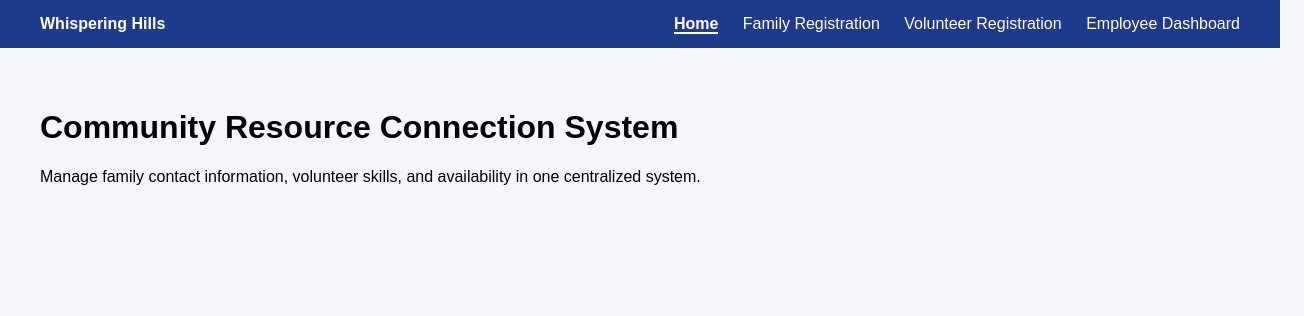
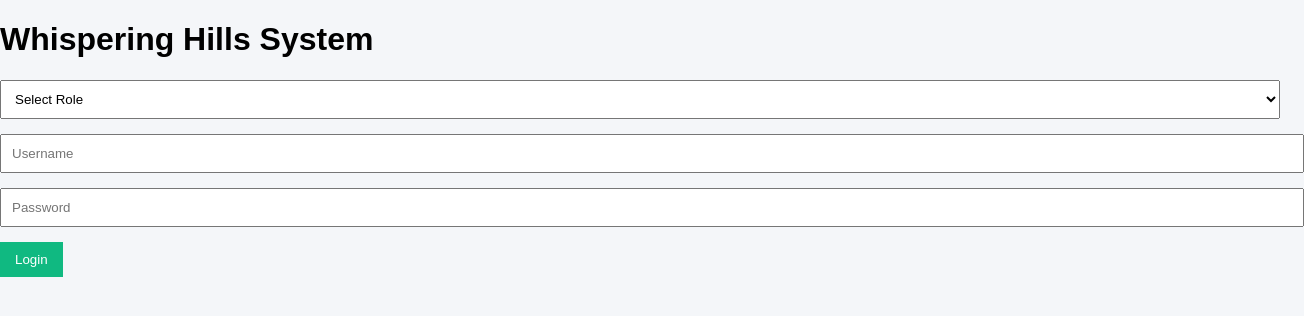
Before and after one commit to trisha3333333/CNIT280Prototype, a plain HTML site: page index.html in a window 1280 px wide. Shown: the whole page, 1304 px wide, since content can reach past the window. Drawn offline with Linux system fonts and the light colour scheme.

Commit message:
sprint 2 update

```diff
--- a/index.html
+++ b/index.html
@@ -1,29 +1,27 @@
 <!DOCTYPE html>
-<html lang="en">
+<html>
 <head>
     <meta charset="UTF-8">
-    <title>Whispering Hills</title>
+    <title>Whispering Hills Login</title>
     <link rel="stylesheet" href="css/style.css">
 </head>
 <body>
 
-<header class="navbar">
-    <div class="logo">Whispering Hills</div>
-    <nav>
-        <a href="index.html" class="active">Home</a>
-        <a href="family.html">Family Registration</a>
-        <a href="volunteer.html">Volunteer Registration</a>
-        <a href="dashboard.html">Employee Dashboard</a>
-    </nav>
-</header>
+<div class="login-container">
+    <h1>Whispering Hills System</h1>
 
-<main class="container">
-    <h1>Community Resource Connection System</h1>
-    <p>
-        Manage family contact information, volunteer skills,
-        and availability in one centralized system.
-    </p>
-</main>
+    <select id="roleSelect">
+        <option value="">Select Role</option>
+        <option value="employee">Employee</option>
+        <option value="family">Family</option>
+        <option value="volunteer">Volunteer</option>
+    </select>
+
+    <input type="text" id="username" placeholder="Username">
+    <input type="password" id="password" placeholder="Password">
+
+    <button onclick="login()">Login</button>
+</div>
 
 <script src="js/script.js"></script>
 </body>
```
